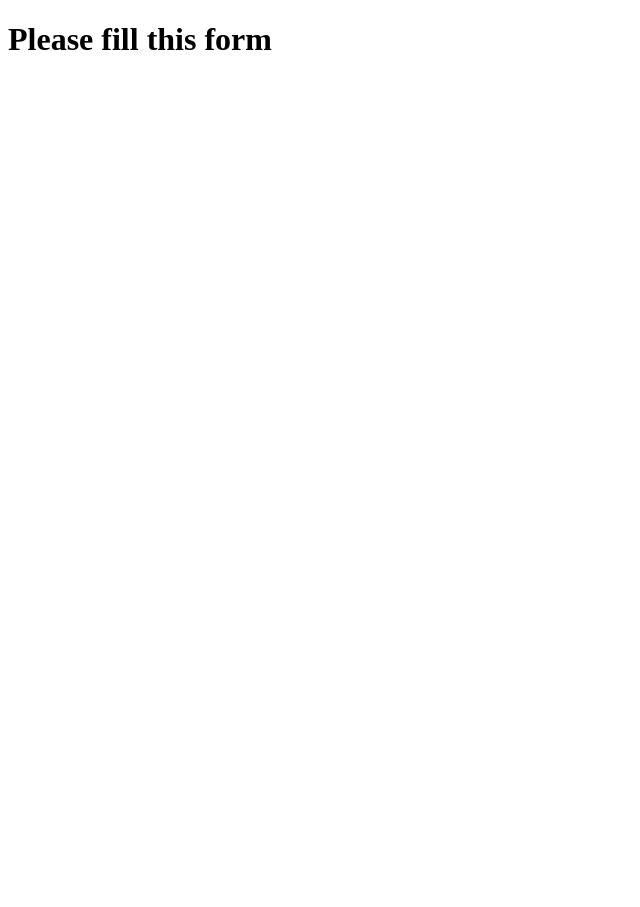
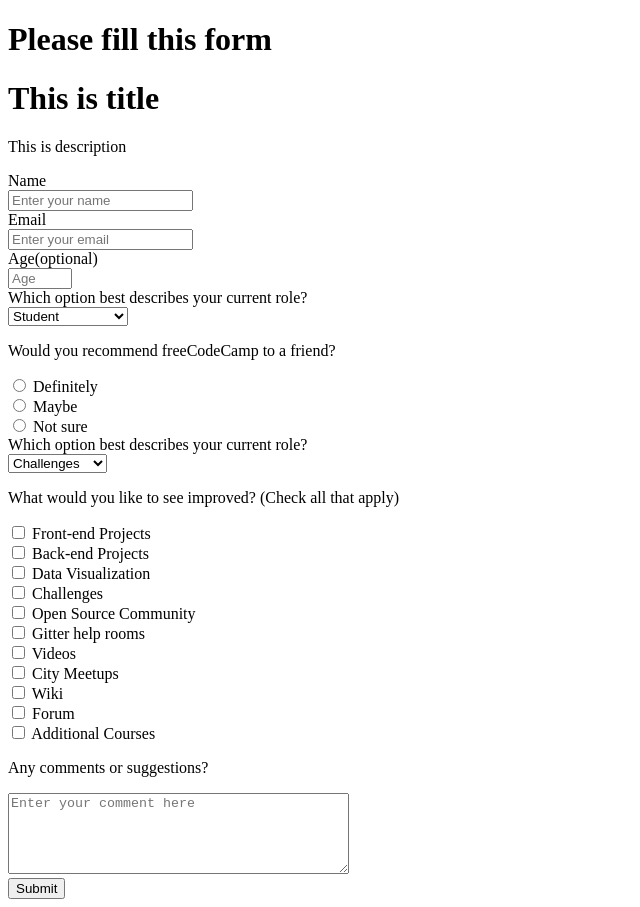
Before and after one commit to GorgiMitev/Microverse-survey-form-Gorgi-Calvin, a plain HTML site: page index.html in a window 1280 px wide. Shown: the whole page, without its empty margins (0-640 px from the left). Before the commit the page ends 800 px from the top, so only its background shows below. Drawn offline with Linux system fonts and the light colour scheme.

Commit message:
Update index.html

```diff
--- a/index.html
+++ b/index.html
@@ -9,18 +9,99 @@
   <body>
     <script src="https://cdn.freecodecamp.org/testable-projects-fcc/v1/bundle.js"></script>
     <h1>Please fill this form</h1>
-    <!--
+<div class="container">
+        <h1 id="title">
+          This is title
+        </h1>
+        <p id="description" >
+          This is description
+        </p>
+        <div class="survey-form">
+           <form action="" id="survey-form">
+             <label id="name-label" for="name">Name</label>
+             <br/>
+             <input type="text" id="name" name="name" placeholder="Enter your name" required>
+             <br/>
+             <label id="email-label" for="email">Email</label>
+             <br/>
+             <input type="email" id="email" placeholder="Enter your email" required>
+             <br/>
+             <label id="number-label" for="number">Age(optional)</label>
+             <br/>
+             <input type="number" id="number" min="1" max="100" placeholder="Age">
+             <br/>
+              <label for="role">Which option best describes your current role?</label>
+              <br/>
+              <select id="dropdown">
+                  <option value="Student">Student</option>
+                  <option value="Full time job">Full time job</option>
+                  <option value="Full time learner">Full time learner</option>
+                  <option value="Prefer not to say">Prefer not to say</option>
+                  <option value="Other">Other</option>
+              </select>
+              <br/>
+              <p>Would you recommend freeCodeCamp to a friend?</p>
+              <input type="radio" value="Definitely" name="radio-button" >
+              <label for="Definitely">Definitely</label>
+              <br/>
+              <input type="radio" value="Maybe" name="radio-button" >
+              <label for="Maybe">Maybe</label>
+              <br/>
+              <input type="radio" value="Not sure" name="radio-button" >
+              <label for="Notsure">Not sure</label>
+              <br/>
 
-    Hello Camper!
+              <label for="feature">Which option best describes your current role?</label>
+              <br/>
+              <select id="feature">
+                  <option value="Challenges">Challenges</option>
+                  <option value="Projects">Projects</option>
+                  <option value="Community">Community</option>
+                  <option value="Open source">Open source</option>
+              </select>
+              <br/>
+              <p>What would you like to see improved? (Check all that apply)</p>
+              <input type="checkbox" value="Front-end" name="Front-end Projects" id="frontEndProjects">
+              <label for="Front-end Projects">Front-end Projects</label>
+              <br/>
+              <input type="checkbox" value="Back-end" name="Back-end Projects" id="backEndProjects">
+              <label for="Back-end Projects" >Back-end Projects</label>
+              <br/>
+              <input type="checkbox" value="Visualization" name="Data Visualization" id="dataVisualization">
+              <label for="Data Visualization">Data Visualization</label>
+              <br/>
+              <input type="checkbox" value="Challenges" name="Challenges" id="challenges">
+              <label for="Challenges">Challenges</label>
+              <br/>
+              <input type="checkbox" value="Open Source" name="Open Source Community" id="openSourceCommunity">
+              <label for="Open Source Community">Open Source Community</label>
+              <br/>
+              <input type="checkbox" value="Gitter" name="Gitter help rooms" id="gitterhelprooms">
+              <label for="Gitter help rooms">Gitter help rooms</label>
+              <br/>
+              <input type="checkbox" value="Videos" name="Videos" id="videos">
+              <label for="Videos">Videos</label>
+              <br/>
+              <input type="checkbox" value="City Meetups" name="City Meetups" id="cityMeetups">
+              <label for="City Meetups">City Meetups</label>
+              <br/>
+              <input type="checkbox" value="Wiki" name="Wiki" id="wiki">
+              <label for="Wiki">Wiki</label>
+              <br/>
+              <input type="checkbox" value="Forum" name="Forum" id="forum">
+              <label for="Forum">Forum</label>
+              <br/>
+              <input type="checkbox" value="Additional Courses" name="Additional Courses" id="additionalCourses">
+              <label for="Additional Courses">Additional Courses</label>
+              <br/>
+              <p>Any comments or suggestions?</p>
+              <textarea id="comments" name="comments" rows="5" cols="40" placeholder="Enter your comment here"></textarea>
+              <br/>
+              <input type="submit" id="submit" value="Submit" name="Submit">
+           </form>
+        </div>
 
-    For now, the test suite only works in Chrome!
-    Please read the README below in the JS Editor before beginning.
-    Feel free to delete this message once you have read it.
-    Good luck and Happy Coding!
-
-    - The freeCodeCamp Team
-
-    -->
+    </div>
     <script  src="js/index.js"></script>
   </body>
 </html>
```
